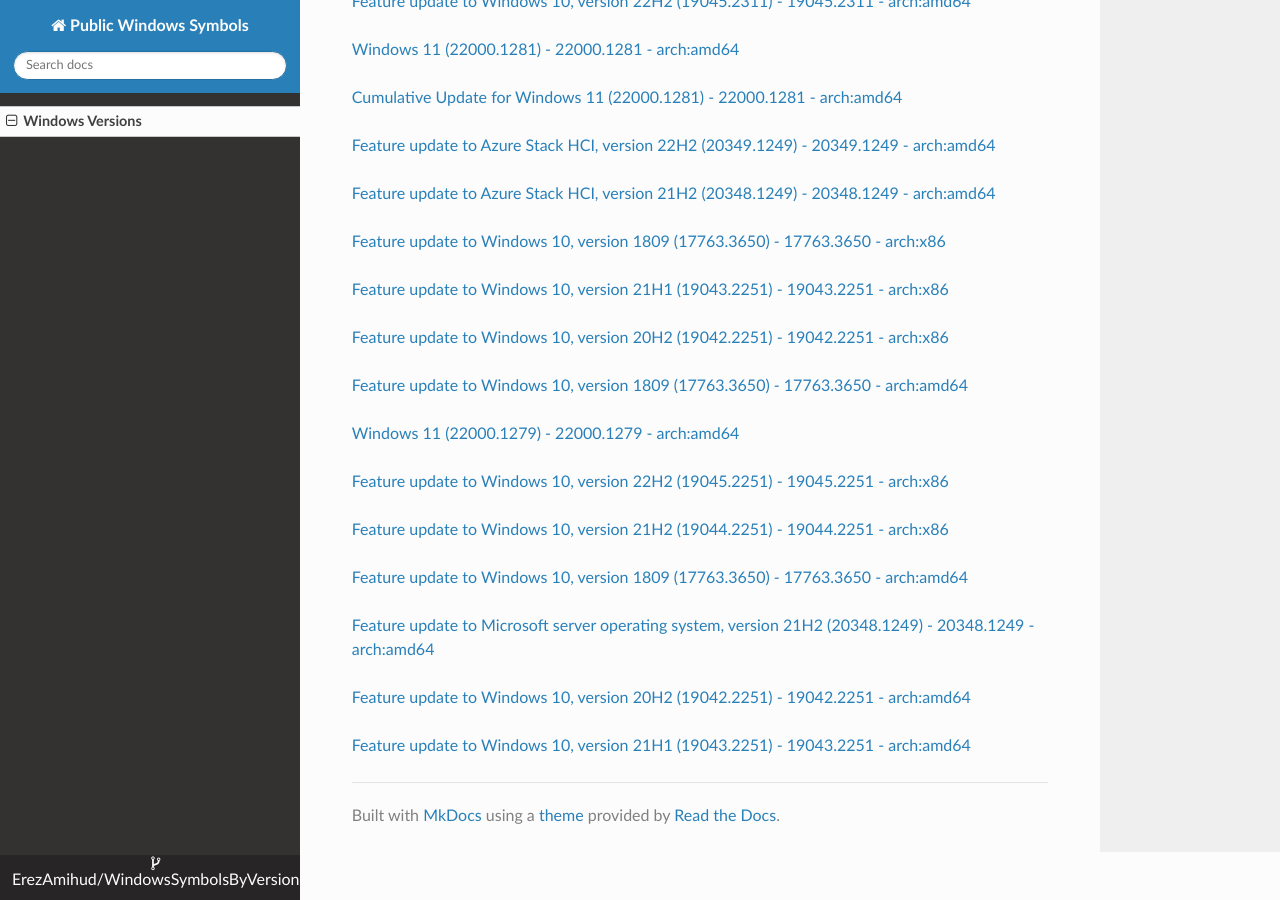
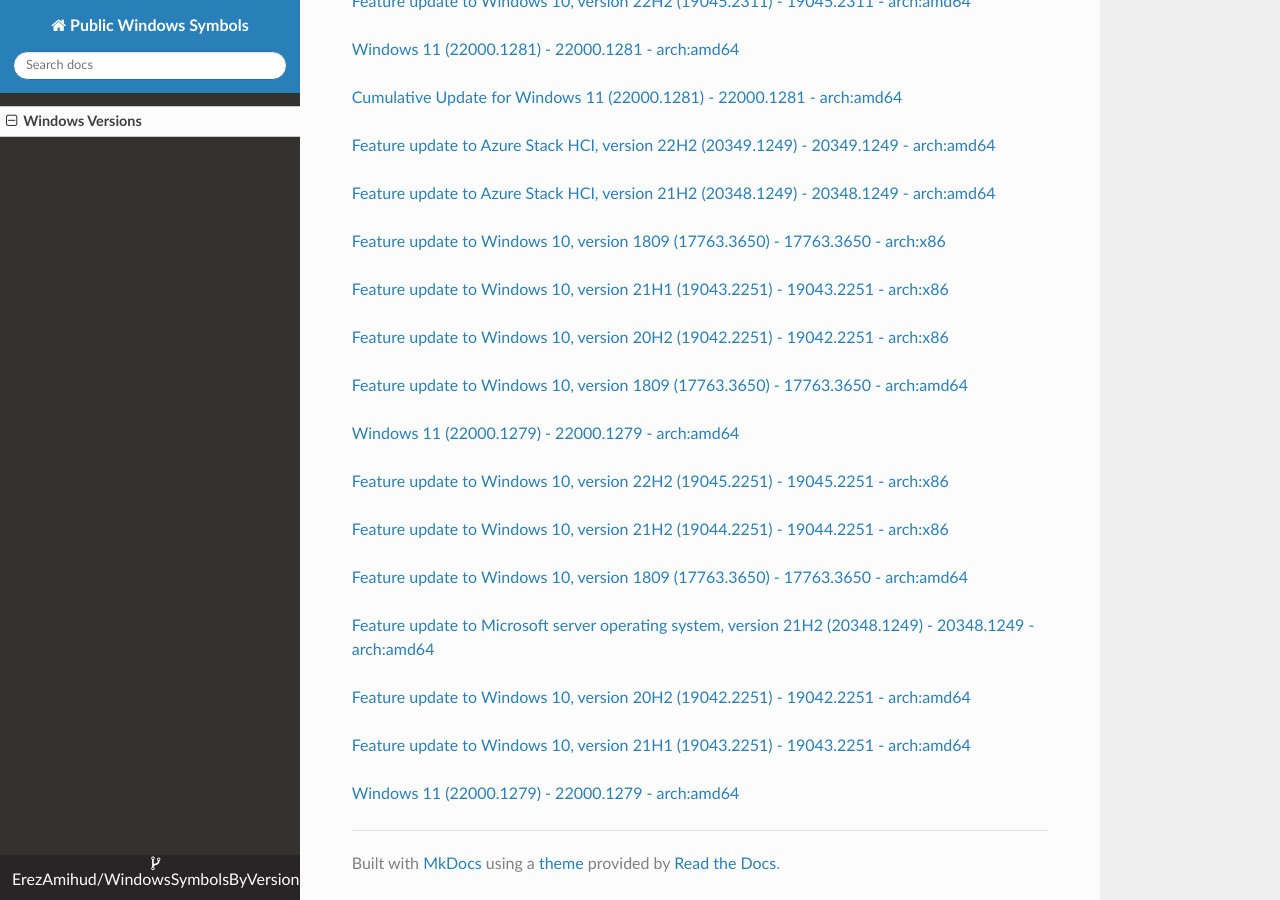
Before and after one commit to ErezAmihud/WindowsSymbolsByVersion, an MkDocs documentation site: the page built from docs/index.md, in a window 1280 px wide and 900 px high, scrolled down 45725 px. Built offline with MkDocs 1.6.1, drawn with Linux system fonts in a browser that asks for light colours; nearby versions of some CDN libraries.

Commit message:
Automated commit, add manifest for 8bb893c8-6031-4758-b250-c0cada4b3727

```diff
--- a/docs/index.md
+++ b/docs/index.md
@@ -2686,3 +2686,6 @@
 
 
 [Feature update to Windows 10, version 21H1 (19043.2251) - 19043.2251 - arch:amd64](https://github.com/ErezAmihud/WindowsSymbolsByVersion/blob/main/manifests/cde50e47-46c2-4010-906b-bb61758750f1.manifest)
+
+
+[Windows 11 (22000.1279) - 22000.1279 - arch:amd64](https://github.com/ErezAmihud/WindowsSymbolsByVersion/blob/main/manifests/8bb893c8-6031-4758-b250-c0cada4b3727.manifest)
```
Also changed, not shown: process_builds.json (+1 -1 lines).
